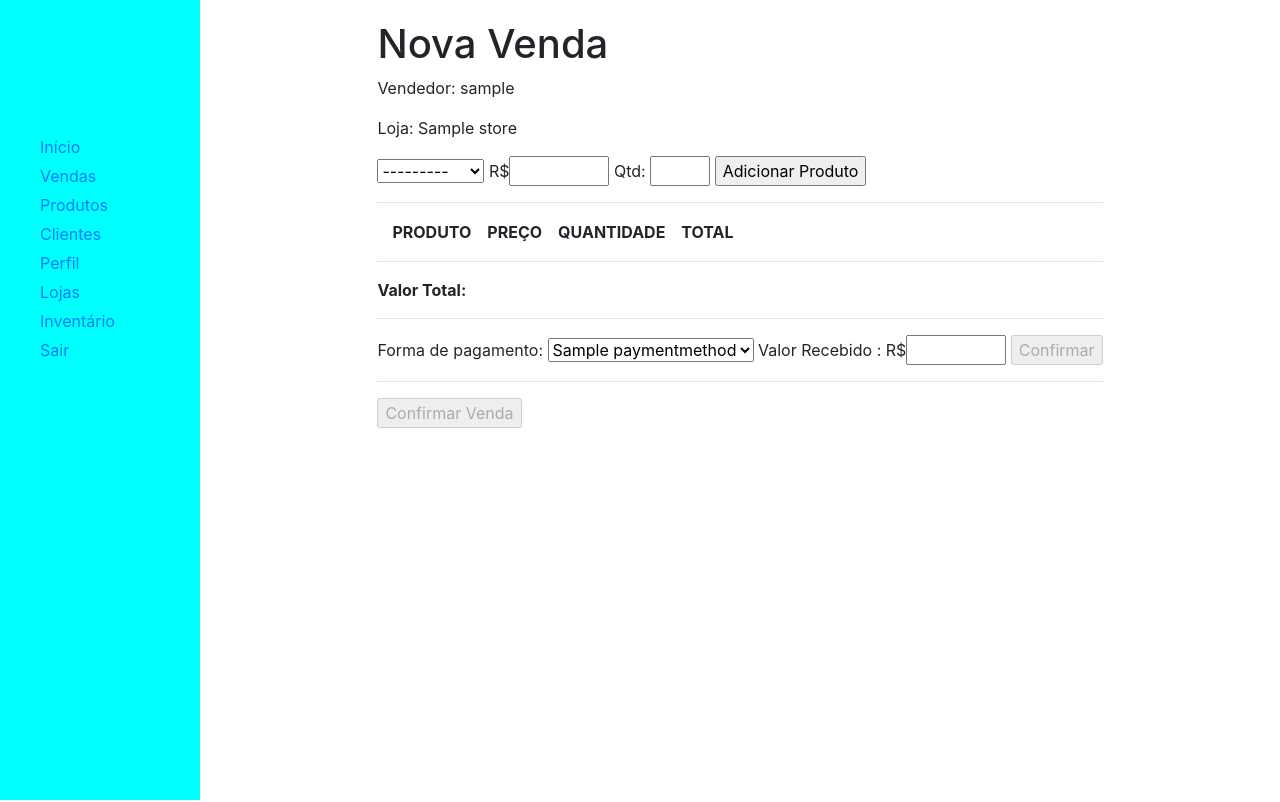
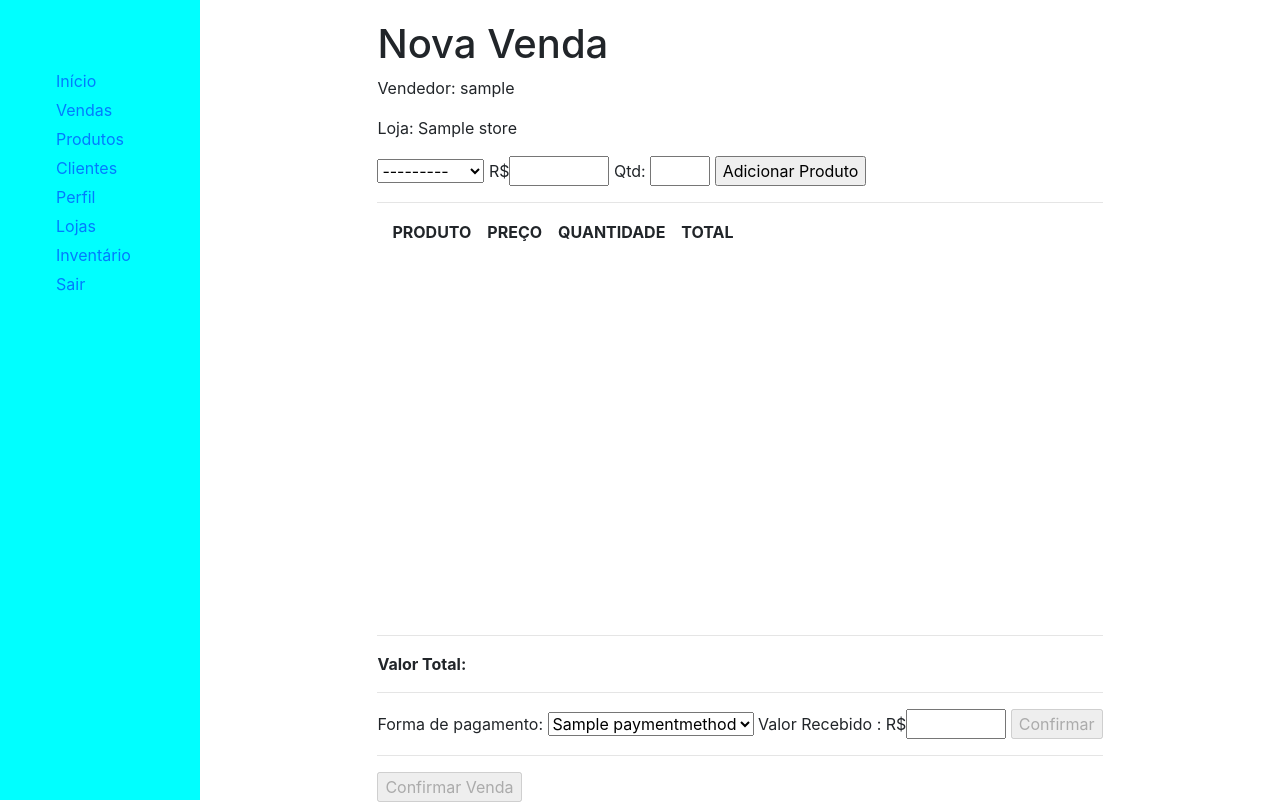
Before and after one commit to ChenGit55/supersolution, a Django app: page /pos/new/ in a window 1280 px wide. Run offline with Django 3.2, Linux system fonts and the light colour scheme; a user stored in the database is signed in; data comes from the database, SQL or seed files in the repository; tables that the repository leaves empty hold one stand-in row (values such as "Sample post"); lists and menus that the app fills with data are empty; some libraries are stand-ins or nearby versions.

Commit message:
Limita a área de inclusão de produtos com overflow

```diff
--- a/templates/core/base.html
+++ b/templates/core/base.html
@@ -19,9 +19,9 @@
     {% block head %}
     {% endblock %}
 </head>
-<body style="display: flex;">
-    <nav style="height: 100vh; display: flex; flex-direction: column; padding-top: 130px; width: 200px; background-color: aqua;">
-        <ul style="list-style-type: none;">
+<body style="display: flex; height: 100vh; ">
+    <nav class='d-flex flex-column flex-shrink-0 p-3' style="height: 100%; display: flex; flex-direction: column; padding-top: 130px; width: 200px; background-color: aqua;">
+        <ul class="mt-5" style="list-style-type: none;">
             {% if user.is_authenticated %}
                 <a href="{% url 'home' %}">
                     <li style="padding-top: 5px;">
--- a/templates/pos/new-sale.html
+++ b/templates/pos/new-sale.html
@@ -34,6 +34,7 @@
         <input type="button" id="add-product-button" value="Adicionar Produto">
     </form>
     <hr>
+    <div style="height: 400px; overflow: auto;">
         <table>
             <thead>
                 <tr>
@@ -45,6 +46,7 @@
             </thead>
             <tbody id="inovice"></tbody>
         </table>
+    </div>
     <hr>
     <b>Valor Total: </b> <span id="inovice-total"></span>
     <div style="display: none;"  id="payment">
```
Lines whose indentation alone changed are shown as unchanged.
